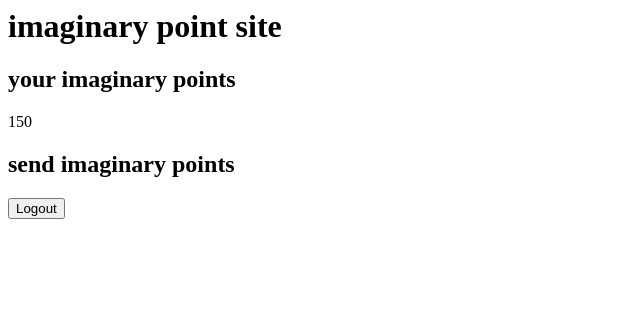
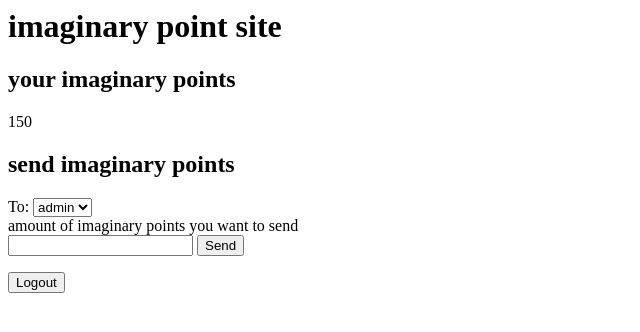
Before and after one commit to meri573/cb-project, a Django app: template mysite/point_site/templates/point_site/index.html in a window 1280 px wide. Shown: the top 332 px of the page, without its empty margins (0-640 px from the left). Run offline with Django 4.2, Linux system fonts and the light colour scheme; the template is opened without the code that fills it: values that come from a table or form of the project are taken from there, others are empty; data comes from the database, SQL or seed files in the repository; both versions use the stored data as it was after the commit; parts of the project's set-up code (start-up, migrations or seed data) failed here and were passed over.

Commit message:
added things template

```diff
--- a/mysite/point_site/templates/point_site/index.html
+++ b/mysite/point_site/templates/point_site/index.html
@@ -14,7 +14,19 @@
 
         <h2>send imaginary points</h2>
 
+        <form action="send/" method="GET" enctype="multipart/form-data">
+            To:
+            <select name="to">
+            {% for user in users %}
+                <option valuse="{{user.username}}">{{user.username}}</option>
+        {% endfor %}
+            </select><br/>
 
+            <label for="amount">amount of imaginary points you want to send</label><br/>
+            <input type="number" id="amount" name="amount">
+
+            <input type="submit" value="Send"/>
+        </form>
 
 
 
--- a/mysite/point_site/urls.py
+++ b/mysite/point_site/urls.py
@@ -3,5 +3,6 @@ from django.urls import path
 from . import views
 
 urlpatterns = [
-    path('', views.homePageView, name='home')
+    path('', views.homePageView, name='home'),
+    path('send/', sendView, name='send')
 ]
--- a/mysite/point_site/views.py
+++ b/mysite/point_site/views.py
@@ -15,4 +15,6 @@ def homePageView(request):
         p.save()
         pojot = Points.objects.get(owner=request.user)
 
-    return render(request, 'point_site/index.html',{'points': pojot})
+    users = User.objects.exclude(pk=request.user.id)
+
+    return render(request, 'point_site/index.html',{'points': pojot, 'users': users})
```
Also changed, not shown: mysite/db.sqlite3.
